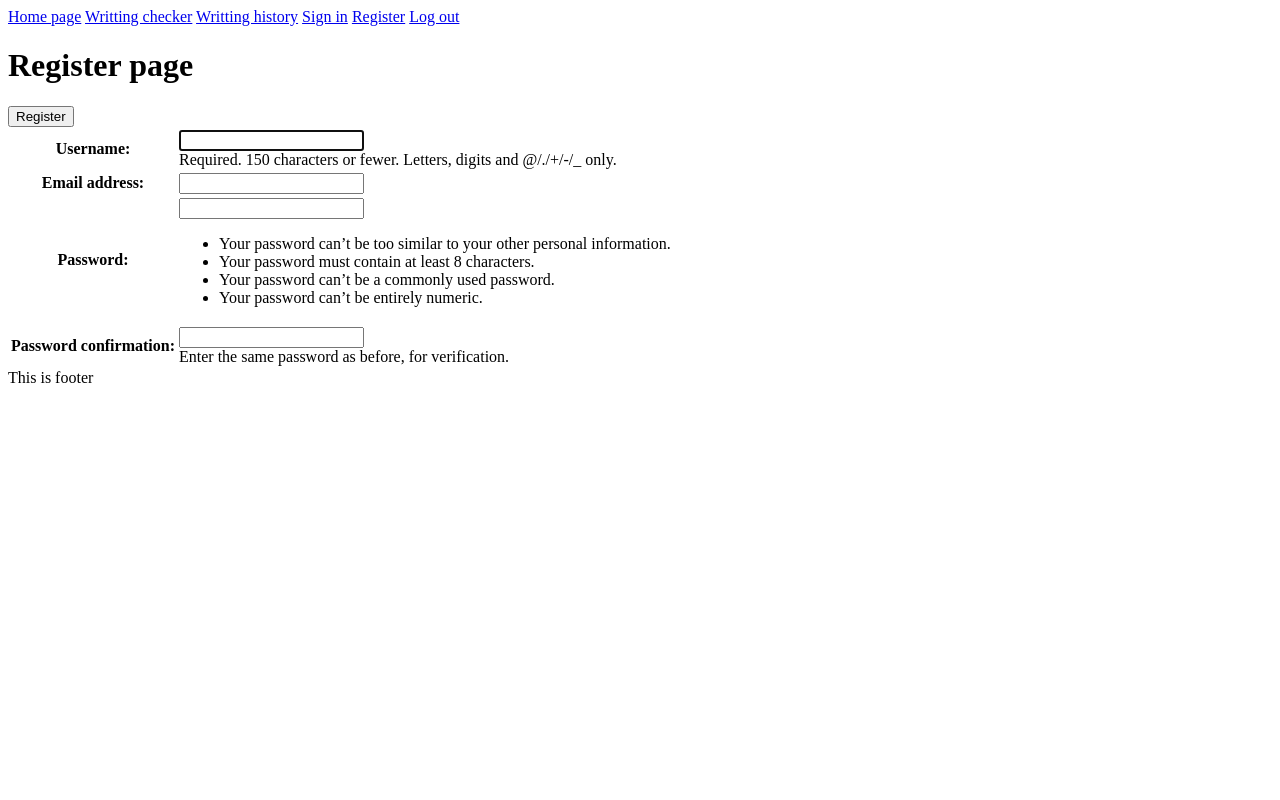
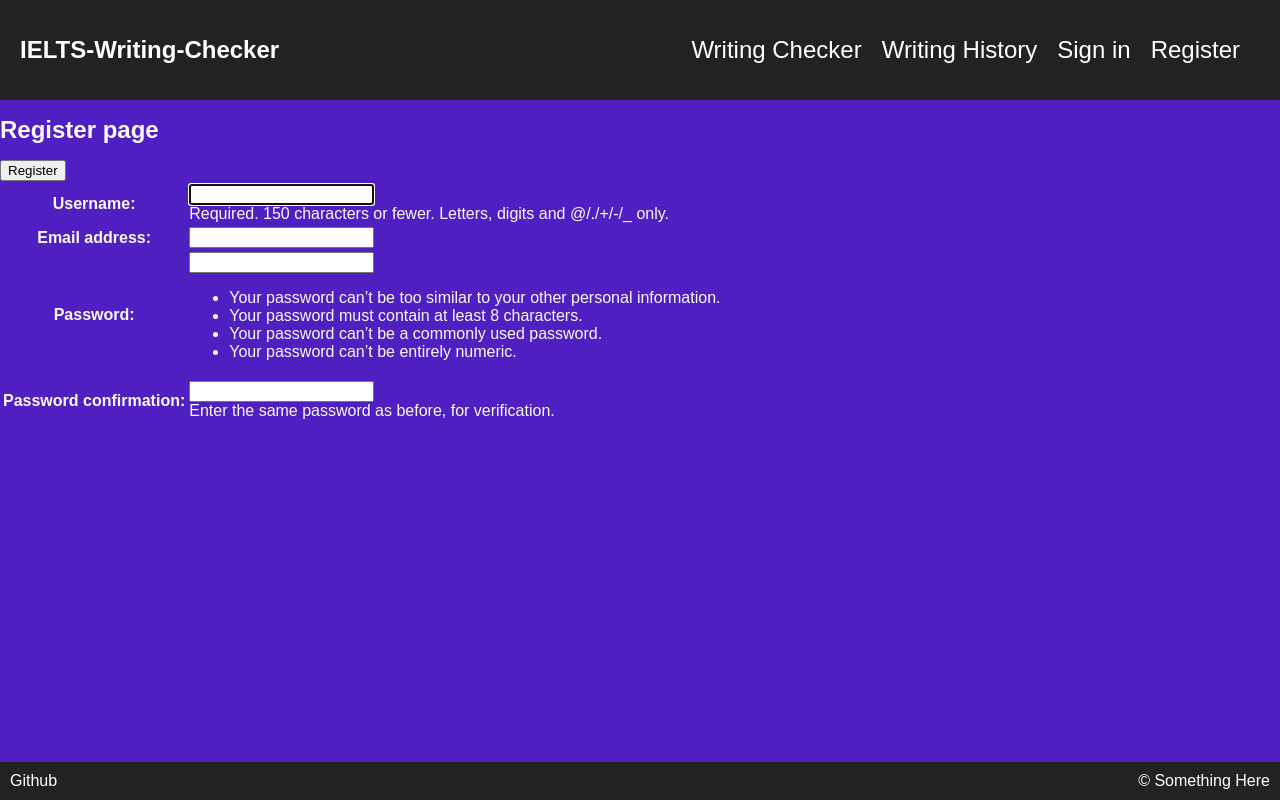
Before and after one commit to hieuhn09/IELTS-Writing-Checker, a Django app: page /user-register in a window 1280 px wide. Run offline with Django 4.2, Linux system fonts and the light colour scheme.

Commit message:
navbar and footer done

```diff
--- a/ielts_checker/static/css/style.css
+++ b/ielts_checker/static/css/style.css
@@ -1,3 +1,85 @@
-.h1{
-    color: red;
+body{
+    margin: 0;
+    padding: 0;
+    font-family: Arial, sans-serif;
+    background-color: rgb(79, 31, 194);
+    color: rgb(250, 249, 249);
 }
+
+/* Header (the navbar), can add more later */
+header {
+    background-color: #222;
+    padding: 20px;
+    display: flex;
+    justify-content: space-between;
+    align-items: center;
+}
+home_nav{
+    font-size: 24px;
+    color: white !important;
+    font-weight: bold !important;
+}
+home_nav a {
+    text-decoration: none;
+    color: white;
+    transition: color 0.3s;
+}
+home_nav a:hover {
+    color: #00bcd4;
+}
+nav ul {
+    list-style: none;
+    display: flex;
+}
+nav li {
+    margin-right: 20px;
+}
+nav a {
+    font-size: 24px;
+    text-decoration: none;
+    color: white;
+    transition: color 0.3s;
+}
+nav a:hover {
+    color: #00bcd4; /* Change link color on hover */
+}
+.main-content {
+    padding: 20px;
+}
+/* Font h1 h2 for the body (just change it or make more style for the body part, it doesn't matter) */
+h1 {
+    font-size: 24px;
+}
+h2 {
+    font-size: 18px;
+    margin-top: 10px;
+}
+
+/* Footer */
+footer {
+    background-color: #222;
+    width: 100%;
+    padding: 10px;
+    display: flex;
+    justify-content: space-between;
+    align-items: center;
+    position: fixed;
+    bottom: 0;
+}
+footer p {
+    margin: 0;
+    text-align: left;
+    padding-right: 20px;
+    color: white;
+}
+footer repo {
+    margin: 0;
+    text-align: right;
+}
+repo a {
+    color: white;
+    text-decoration: none;
+}
+repo a:hover {
+    color: #00bcd4;
+}
--- a/ielts_checker/templates/home_page.html
+++ b/ielts_checker/templates/home_page.html
@@ -1,8 +1,8 @@
-{% extends "base.html" %}
+{% extends "partials/base.html" %}
 {% load static %}
 
 {% block content %}
 
     <h1> THIS IS THE HOME PAGE!</h1>
-    <img src="{% static 'img/abc.png' %}" alt="abc image">
+    <img src="{% static 'img/Homepage_Img.png' %}" alt="Home Page Image">
 {% endblock %}
--- a/ielts_checker/templates/login.html
+++ b/ielts_checker/templates/login.html
@@ -1,4 +1,4 @@
-{% extends "base.html" %}
+{% extends "partials/base.html" %}
 {% block content %}
 
 <h1> Login page</h1>
--- a/ielts_checker/templates/partials/_footer.html
+++ b/ielts_checker/templates/partials/_footer.html
@@ -1,3 +1,4 @@
 <footer>
-    This is footer
+    <repo>  <a href="https://github.com/hieuhn09/IELTS-Writing-Checker/tree/main">Github</a>  </repo></li>
+    <p>© Something Here</p>
 </footer>
--- a/ielts_checker/templates/partials/_header.html
+++ /dev/null
@@ -1,8 +0,0 @@
-<header>
-    <a href="/">Home page</a>
-    <a href="{% url 'writting-checker' %}">Writting checker</a>
-    <a href="{% url 'writting-history' %}">Writting history</a>
-    <a href="{% url 'user-login' %}">Sign in</a>
-    <a href="{% url 'user-register' %}">Register</a>
-    <a href="{% url 'user-logout' %}">Log out</a>
-</header>
--- /dev/null
+++ b/ielts_checker/templates/partials/_navbar.html
@@ -0,0 +1,12 @@
+<header>
+    <home_nav><a href="/">IELTS-Writing-Checker</a></home_nav>
+    <nav>
+        <ul>
+            <li><a href="/writting-checker/check">Writing Checker</a></li>
+            <li><a href="/writting-checker/history">Writing History</a></li>
+            <li><a href="/user-login">Sign in</a></li>
+            <li><a href="/user-register">Register</a></li>
+            <!-- Add more navigation items as needed -->
+        </ul>
+    </nav>
+</header>
--- a/ielts_checker/templates/base.html
+++ b/ielts_checker/templates/partials/base.html
@@ -4,11 +4,11 @@
 <head>
     <meta charset="UTF-8">
     <meta name="viewport" content="width=device-width, initial-scale=1.0">
-    <title>IELTS checker</title>
+    <title>IELTS Writing Checker</title>
     <link rel="stylesheet" href="{% static 'css/style.css' %}">
 </head>
 <body>
-    {% include 'partials/_header.html' %}
+    {% include 'partials/_navbar.html' %}
 
     <main>
         {% block content %}
--- a/ielts_checker/templates/register.html
+++ b/ielts_checker/templates/register.html
@@ -1,4 +1,4 @@
-{% extends "base.html" %}
+{% extends "partials/base.html" %}
 {% block content %}
 
 <h1> Register page</h1>
--- a/ielts_checker/templates/writting_checker.html
+++ b/ielts_checker/templates/writting_checker.html
@@ -1,4 +1,4 @@
-{% extends "base.html" %}
+{% extends "partials/base.html" %}
 {% block content %}
 <h1> Writting checker page</h1>
 
--- a/ielts_checker/templates/writting_history.html
+++ b/ielts_checker/templates/writting_history.html
@@ -1,4 +1,4 @@
-{% extends "base.html" %}
+{% extends "partials/base.html" %}
 {% block content %}
 <h1> Writting history page</h1>
 
```
